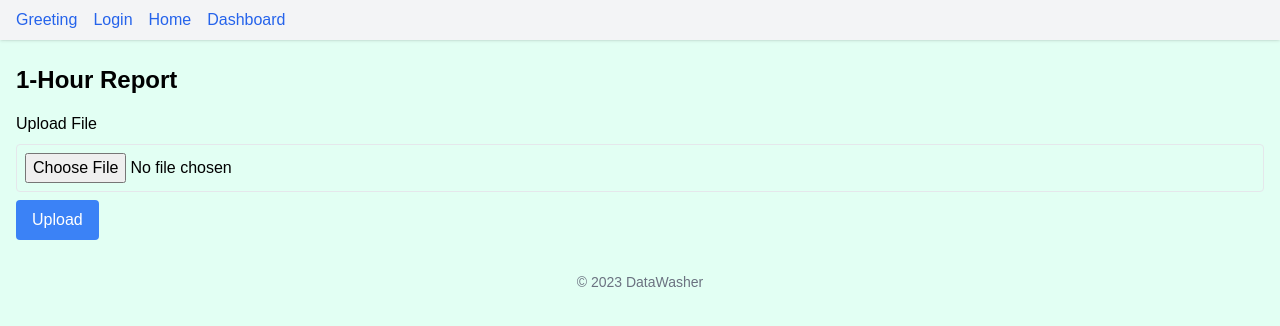
After one commit to kamekazz/DataWasher, a Flask app: page /1-hour-report in a window 1280 px wide. The commit adds this page. Shown: the top 326 px of the page. Run offline with Flask 3, Linux system fonts and the light colour scheme; some libraries are stand-ins or nearby versions.

Commit message:
Add 1-Hour Report page with upload

```diff
--- a/routes.py
+++ b/routes.py
@@ -18,6 +18,17 @@ def home():
 def dashboard():
     return render_template('pages/dashboard.html', title='Dashboard')
 
+@bp.route('/1-hour-report', methods=['GET', 'POST'])
+def one_hour_report():
+    message = None
+    if request.method == 'POST':
+        uploaded_file = request.files.get('file')
+        if uploaded_file and uploaded_file.filename:
+            message = f"Uploaded {uploaded_file.filename}"
+    return render_template('pages/one_hour_report.html',
+                           title='1-Hour Report',
+                           message=message)
+
 @bp.route('/greet/<name>')
 def greet(name):
     return f"<p>Hello, {name}!</p>"
--- a/templates/pages/dashboard.html
+++ b/templates/pages/dashboard.html
@@ -1,6 +1,9 @@
 {% include 'elements/header.html' %}
 <div class="container mx-auto px-4">
     <h1 class="text-2xl font-bold mb-4">Dashboard</h1>
+    <p class="mb-4">
+        <a class="text-blue-600" href="{{ url_for('main.one_hour_report') }}">1-Hour Report</a>
+    </p>
     <div class="mb-6">
         <label for="csv" class="block mb-2 font-medium">Upload CSV</label>
         <input id="csv" type="file" class="border p-2 rounded w-full">
--- /dev/null
+++ b/templates/pages/one_hour_report.html
@@ -0,0 +1,13 @@
+{% include 'elements/header.html' %}
+<div class="container mx-auto px-4">
+    <h1 class="text-2xl font-bold mb-4">1-Hour Report</h1>
+    {% if message %}
+    <p class="mb-4 text-green-600">{{ message }}</p>
+    {% endif %}
+    <form method="post" enctype="multipart/form-data" class="mb-6">
+        <label for="file" class="block mb-2 font-medium">Upload File</label>
+        <input id="file" name="file" type="file" class="border p-2 rounded w-full" />
+        <button type="submit" class="mt-2 px-4 py-2 bg-blue-500 text-white rounded">Upload</button>
+    </form>
+</div>
+{% include 'elements/footer.html' %}
```
